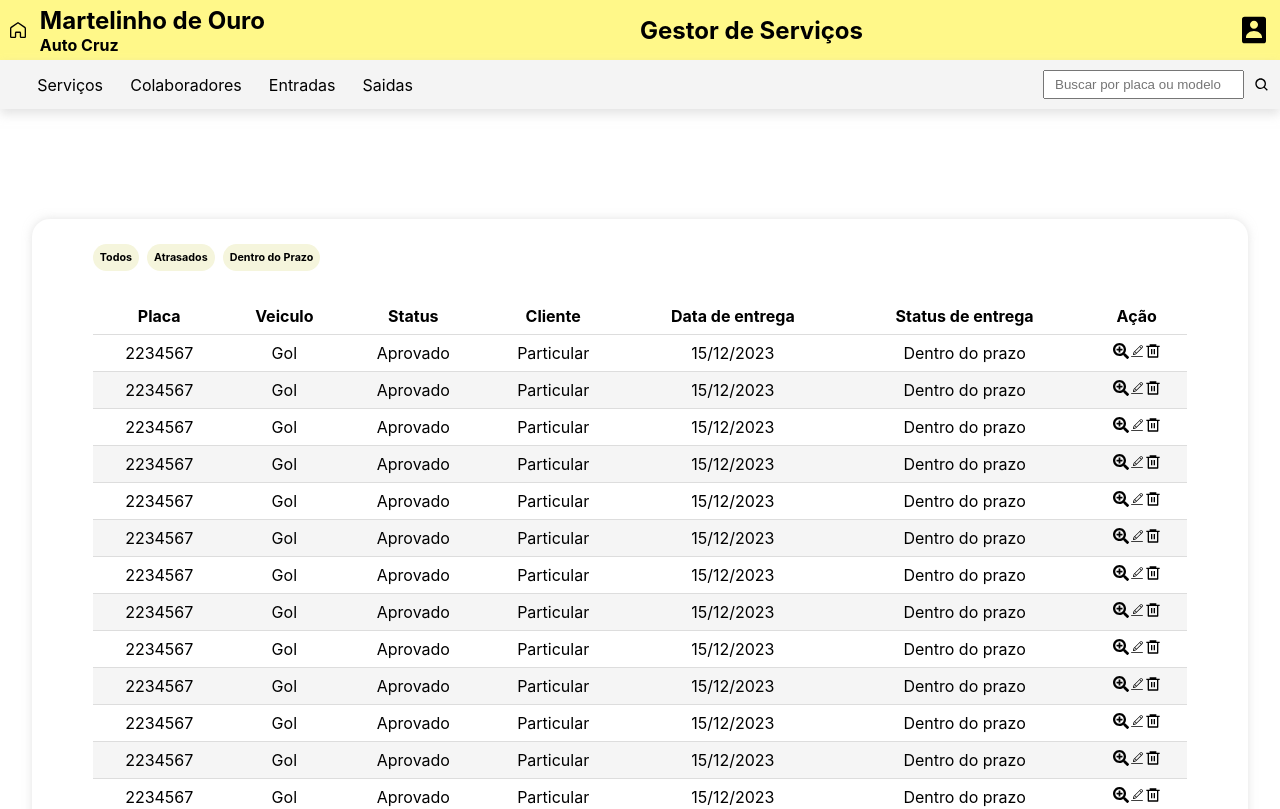
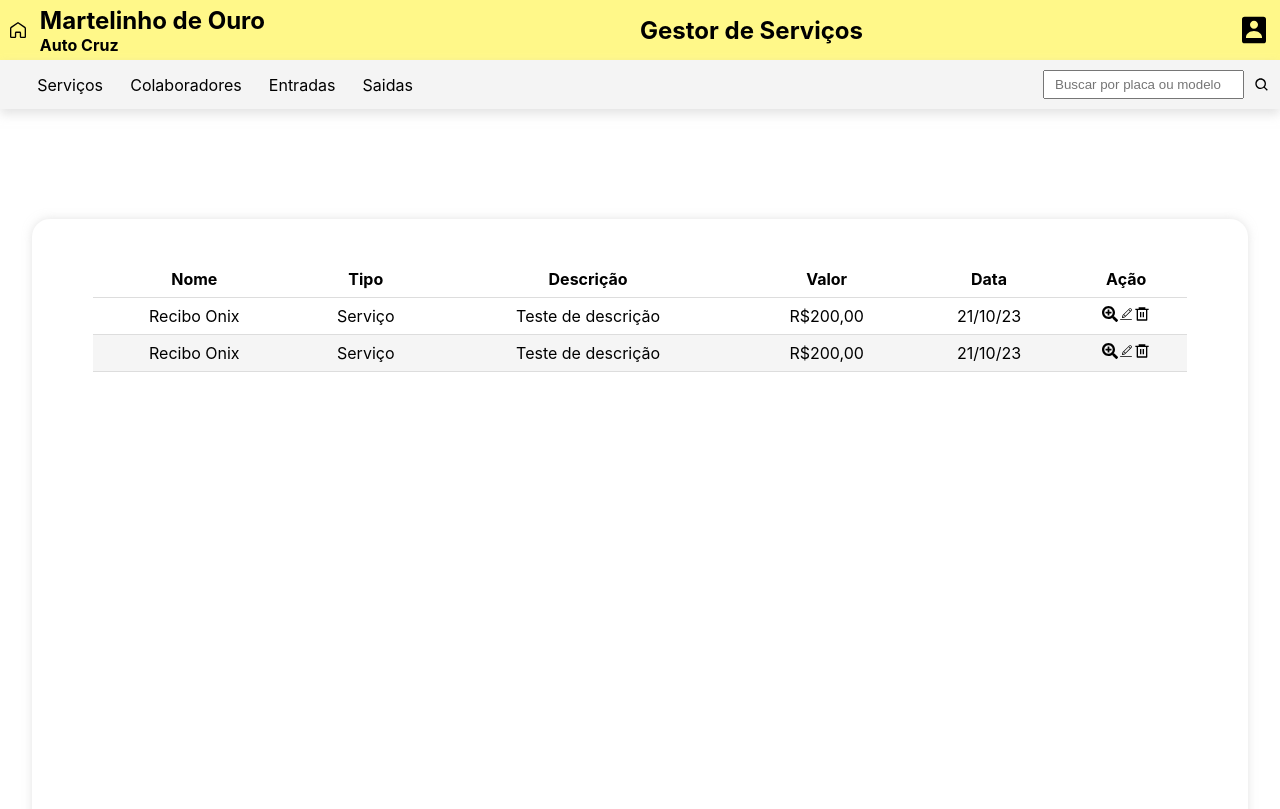
Before and after one commit to Mts-Carneiro/Martelinho_de_ouro_front_end, a React (Create React App) app in the folder martelinho_de_ouro_front_end/: page / in a window 1280 px wide. Shown: the top 809 px of the page. Built offline with nearby package versions, Linux system fonts and the light colour scheme.

Commit message:
Feat:Create Employer and Asset pages

```diff
--- a/martelinho_de_ouro_front_end/src/Components/MainBox/Table/index.tsx
+++ b/martelinho_de_ouro_front_end/src/Components/MainBox/Table/index.tsx
@@ -1,7 +1,8 @@
 import { Tr } from "./Tr";
+import { ActionBox } from "./Tr/ActionBox";
 import { StyledTable } from "./styles";
 
-export const Table = () => {
+export const TableService = () => {
   return (
     <StyledTable>
       <thead>
@@ -50,3 +51,150 @@ export const Table = () => {
     </StyledTable>
   );
 };
+
+export const TableEmployer = () => {
+  return (
+    <StyledTable>
+      <thead>
+        <tr>
+          <th>Nome</th>
+          <th>Contato</th>
+          <th>Salario</th>
+          <th>Chave Pix</th>
+          <th>Ações</th>
+        </tr>
+      </thead>
+      <tbody>
+        <tr>
+          <td>Matheus Carneiro</td>
+          <td>81995765808</td>
+          <td>R$1000</td>
+          <td>11122233310</td>
+          <td>
+            <ActionBox />
+          </td>
+        </tr>
+        <tr>
+          <td>Matheus</td>
+          <td>81995765808</td>
+          <td>R$1000</td>
+          <td>11122233310</td>
+          <td>
+            <ActionBox />
+          </td>
+        </tr>
+        <tr>
+          <td>Matheus</td>
+          <td>81995765808</td>
+          <td>R$1000</td>
+          <td>11122233310</td>
+          <td>
+            <ActionBox />
+          </td>
+        </tr>
+        <tr>
+          <td>Matheus</td>
+          <td>81995765808</td>
+          <td>R$1000</td>
+          <td>11122233310</td>
+          <td>
+            <ActionBox />
+          </td>
+        </tr>
+        <tr>
+          <td>Matheus</td>
+          <td>81995765808</td>
+          <td>R$1000</td>
+          <td>11122233310</td>
+          <td>
+            <ActionBox />
+          </td>
+        </tr>
+        <tr>
+          <td>Matheus</td>
+          <td>81995765808</td>
+          <td>R$1000</td>
+          <td>11122233310</td>
+          <td>
+            <ActionBox />
+          </td>
+        </tr>
+        <tr>
+          <td>Matheus</td>
+          <td>81995765808</td>
+          <td>R$1000</td>
+          <td>11122233310</td>
+          <td>
+            <ActionBox />
+          </td>
+        </tr>
+        <tr>
+          <td>Matheus</td>
+          <td>81995765808</td>
+          <td>R$1000</td>
+          <td>11122233310</td>
+          <td>
+            <ActionBox />
+          </td>
+        </tr>
+        <tr>
+          <td>Matheus</td>
+          <td>81995765808</td>
+          <td>R$1000</td>
+          <td>11122233310</td>
+          <td>
+            <ActionBox />
+          </td>
+        </tr>
+        <tr>
+          <td>Matheus</td>
+          <td>81995765808</td>
+          <td>R$1000</td>
+          <td>11122233310</td>
+          <td>
+            <ActionBox />
+          </td>
+        </tr>
+      </tbody>
+    </StyledTable>
+  );
+};
+
+export const TableAsset = () => {
+  return (
+    <StyledTable>
+      <thead>
+        <tr>
+          <th>Nome</th>
+          <th>Tipo</th>
+          <th>Descrição</th>
+          <th>Valor</th>
+          <th>Data</th>
+          <th>Ação</th>
+        </tr>
+      </thead>
+      <tbody>
+        <tr>
+          <td>Recibo Onix</td>
+          <td>Serviço</td>
+          <td>Teste de descrição</td>
+          <td>R$200,00</td>
+          <td>21/10/23</td>
+          <td>
+            <ActionBox />
+          </td>
+        </tr>
+        <tr>
+          <td>Recibo Onix</td>
+          <td>Serviço</td>
+          <td>Teste de descrição</td>
+          <td>R$200,00</td>
+          <td>21/10/23</td>
+          <td>
+            <ActionBox />
+          </td>
+        </tr>
+      </tbody>
+    </StyledTable>
+  );
+};
--- a/martelinho_de_ouro_front_end/src/Components/MainBox/index.tsx
+++ b/martelinho_de_ouro_front_end/src/Components/MainBox/index.tsx
@@ -1,7 +1,7 @@
-import { Table } from "./Table";
+import { TableAsset, TableEmployer, TableService } from "./Table";
 import { StyledMainBox } from "./styles";
 
-export const Main = () => {
+export const MainService = () => {
   return (
     <StyledMainBox>
       <div className="options_header">
@@ -12,8 +12,28 @@ export const Main = () => {
         </div>
       </div>
       <div className="table_div">
-        <Table></Table>
+        <TableService></TableService>
       </div>
     </StyledMainBox>
   );
 };
+
+export const MainEmployees = () => {
+  return (
+    <StyledMainBox>
+      <div className="table_div">
+        <TableEmployer></TableEmployer>
+      </div>
+    </StyledMainBox>
+  );
+};
+
+export const MainAsset = () => {
+  return (
+    <StyledMainBox>
+      <div className="table_div">
+        <TableAsset></TableAsset>
+      </div>
+    </StyledMainBox>
+  );
+};
--- /dev/null
+++ b/martelinho_de_ouro_front_end/src/Pages/Asset/index.tsx
@@ -0,0 +1,14 @@
+import { Header } from "../../Components/Header";
+import { NavigateBar } from "../../Components/Header/NavigateBar";
+import { MainAsset } from "../../Components/MainBox";
+import { StyledAssetPage } from "./styled";
+
+export const AssetPage = () => {
+  return (
+    <StyledAssetPage>
+      <Header />
+      <NavigateBar />
+      <MainAsset />
+    </StyledAssetPage>
+  );
+};
--- /dev/null
+++ b/martelinho_de_ouro_front_end/src/Pages/Asset/styled.ts
@@ -0,0 +1,8 @@
+import styled from "styled-components";
+
+export const StyledAssetPage = styled.div`
+  width: 100vw;
+  display: flex;
+  flex-direction: column;
+  align-items: center;
+`;
--- a/martelinho_de_ouro_front_end/src/Pages/Employee/index.tsx
+++ b/martelinho_de_ouro_front_end/src/Pages/Employee/index.tsx
@@ -1,5 +1,6 @@
 import { Header } from "../../Components/Header";
 import { NavigateBar } from "../../Components/Header/NavigateBar";
+import { MainEmployees } from "../../Components/MainBox";
 import { StyledEmployesPage } from "./styled";
 
 export const EmployePage = () => {
@@ -7,6 +8,7 @@ export const EmployePage = () => {
     <StyledEmployesPage>
       <Header />
       <NavigateBar />
+      <MainEmployees />
     </StyledEmployesPage>
   );
 };
--- a/martelinho_de_ouro_front_end/src/Pages/Service/index.tsx
+++ b/martelinho_de_ouro_front_end/src/Pages/Service/index.tsx
@@ -1,6 +1,6 @@
 import { Header } from "../../Components/Header";
 import { NavigateBar } from "../../Components/Header/NavigateBar";
-import { Main } from "../../Components/MainBox";
+import { MainService } from "../../Components/MainBox";
 import { StyledServicePage } from "./styled";
 
 export const ServicePage = () => {
@@ -8,7 +8,7 @@ export const ServicePage = () => {
     <StyledServicePage>
       <Header />
       <NavigateBar />
-      <Main />
+      <MainService />
     </StyledServicePage>
   );
 };
--- a/martelinho_de_ouro_front_end/src/Routes/index.tsx
+++ b/martelinho_de_ouro_front_end/src/Routes/index.tsx
@@ -1,12 +1,14 @@
 import { Route, Routes } from "react-router-dom";
 import { ServicePage } from "../Pages/Service";
 import { EmployePage } from "../Pages/Employee";
+import { AssetPage } from "../Pages/Asset";
 
 export const RouterMain = () => {
   return (
     <Routes>
-      <Route path="/" element={<ServicePage />} />
-      {<Route path="/employes" element={<EmployePage />} />}
+      <Route path="/service" element={<ServicePage />} />
+      <Route path="/" element={<AssetPage />} />
+      {<Route path="/employe" element={<EmployePage />} />}
     </Routes>
   );
 };
```
